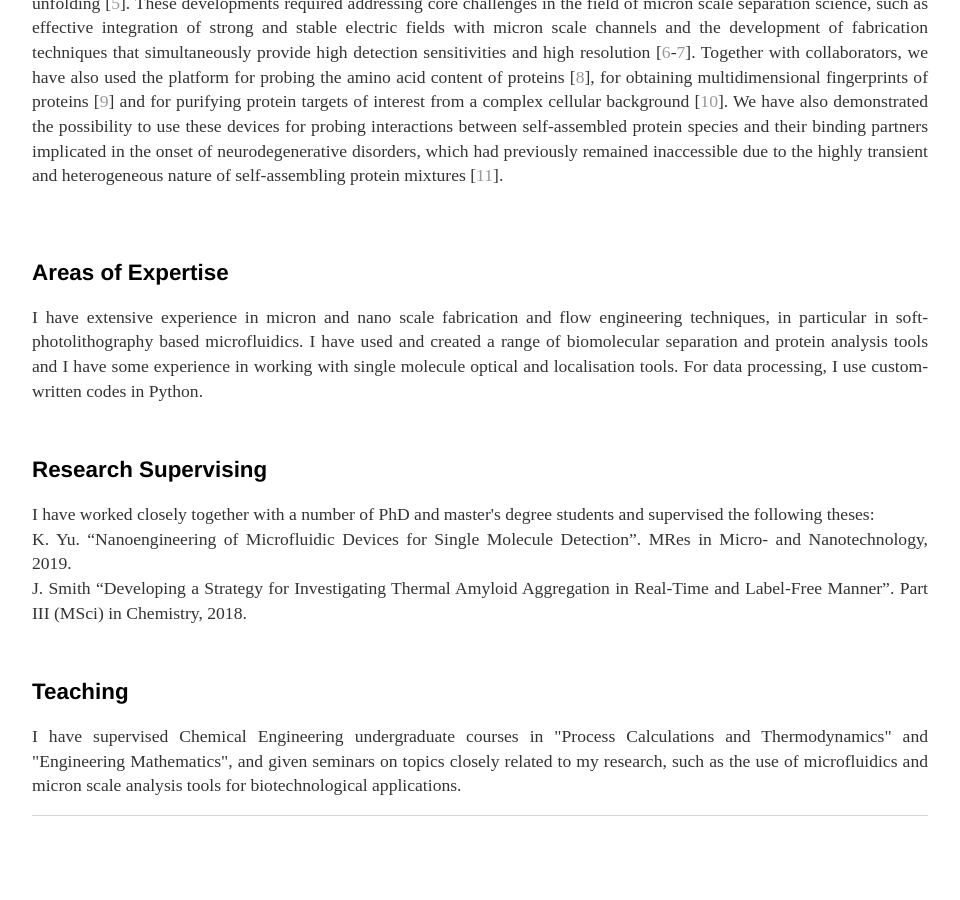
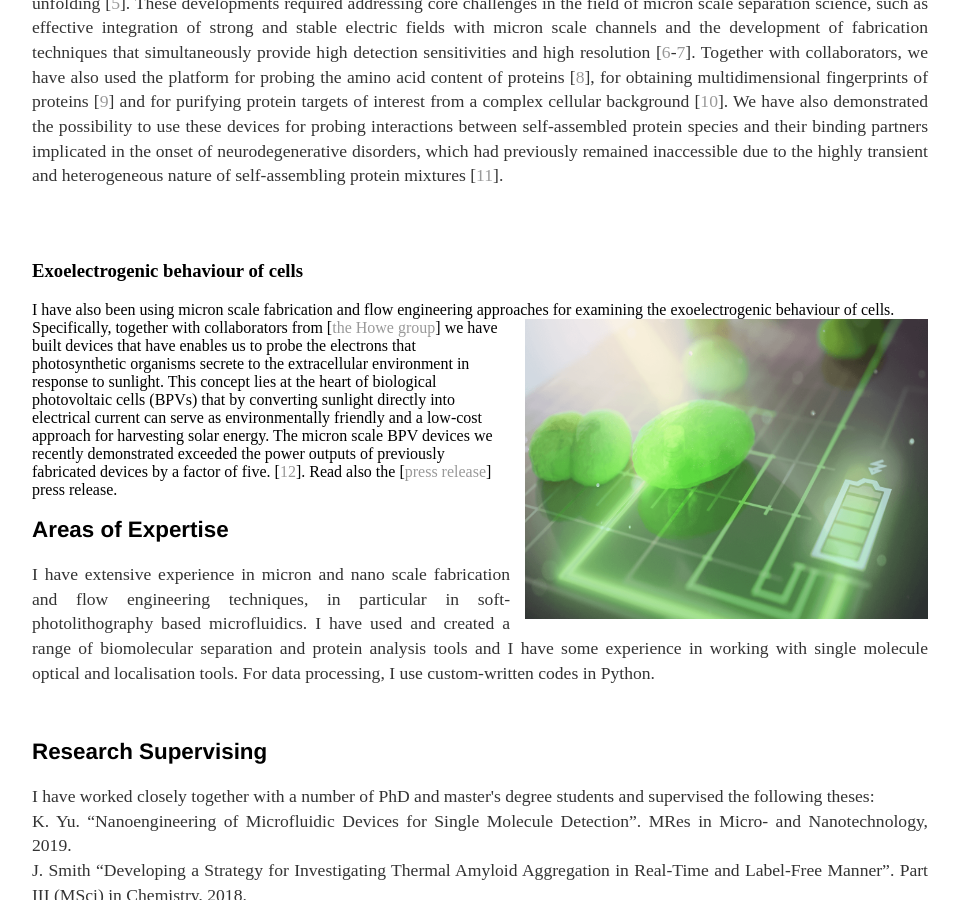
Before and after one commit to kadiliissaar/kadiliissaar.github.io, a Jekyll site: the page built from academic-profile/index.html, in a window 1280 px wide and 900 px high, scrolled down 906 px. Shown: the whole window, without its empty margins (160-1120 px from the left). Built offline with Jekyll 4.4.1, drawn with Linux system fonts in a browser that asks for light colours; before the commit the page ends 1782 px from its top, so only the background shows below that.

Commit message:
Update index.html

```diff
--- a/academic-profile/index.html
+++ b/academic-profile/index.html
@@ -58,6 +58,25 @@ nature of self-assembling protein mixtures
 </br>
 
 
+	<h3>Exoelectrogenic behaviour of cells</h3>
+I have also been using micron scale fabrication and flow engineering approaches for examining the exoelectrogenic behaviour
+of cells. Specifically, together with collaborators from
+[<a href="https://www.bioc.cam.ac.uk/research/howe">the Howe group</a>]
+<img src="https://github.com/kadiliissaar/kadiliissaar.github.io/raw/master/Photos/Research/BPV.png" style="float:right;width:403px;height:300px;margin-left:15px">
+
+we have built devices that have enables us to probe the electrons that
+photosynthetic organisms secrete to the extracellular environment in response to sunlight. This concept lies at the heart of
+biological photovoltaic cells (BPVs) that by converting sunlight directly into electrical current can serve as
+environmentally friendly and a low-cost approach for harvesting solar energy. The micron scale BPV devices we recently
+demonstrated exceeded the power outputs of previously fabricated devices by a factor of five.
+[<a href="https://www.nature.com/articles/s41560-017-0073-0">12</a>]. Read also the
+[<a href="https://www.cam.ac.uk/research/news/harnessing-the-power-of-algae-new-greener-fuel-cells-move-step-closer-to-reality
+">press release</a>]
+
+
+press release.
+
+
 	<h2>Areas of Expertise</h2>
 <p align="justify"> I have extensive experience in micron and nano scale fabrication and flow engineering techniques, in
 particular in soft-photolithography based microfluidics. I have used and created a range of biomolecular
```
